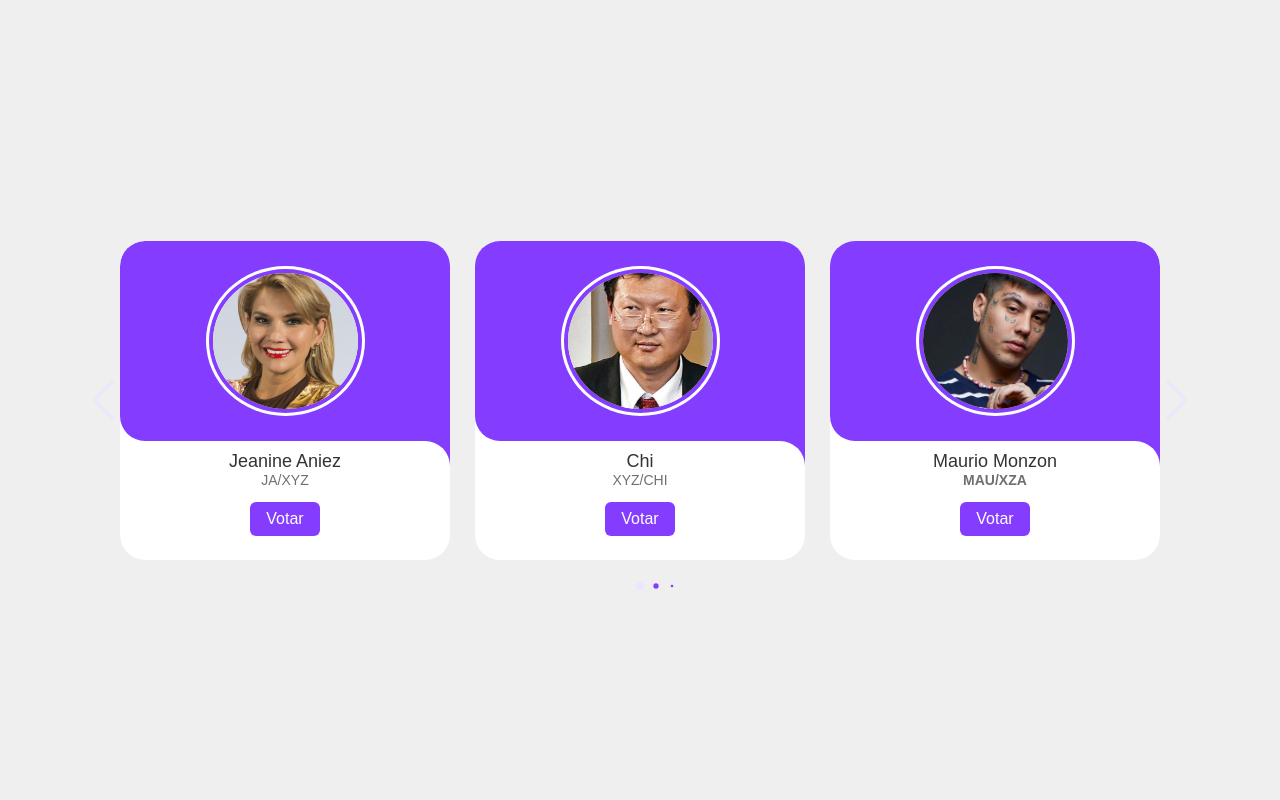
After one commit to MauriNestor/SistemaElecciones, a Flask app: template templates/votar.html in a window 1280 px wide. The commit adds this page. Run offline with Flask 3, Linux system fonts and the light colour scheme; the template is opened without the code that fills it, so the values that code supplies are empty.

Commit message:
Actualizado a objetos

```diff
--- a/app.py
+++ b/app.py
@@ -3,30 +3,32 @@ from datetime import datetime
 from flask_wtf import FlaskForm
 from wtforms import StringField, PasswordField, SubmitField
 from wtforms.validators import DataRequired
+from collections import defaultdict
 
 from elector import Elector
 from candidato import Candidato
 from comite_electoral import Comite_electoral
+from voto import Voto
 
 comite1 = Comite_electoral('jose', 123456, 'password')
 comite2 = Comite_electoral('pablo', 123457, 'password')
 
 comites=[comite1,comite2] # Lista de comite
-
-candidato1 = Candidato('javier milei',97, 'KML')
-candidato2 = Candidato('sergio massa',98, 'XYZ')
-candidato3 = Candidato('patricia bullrich',99, 'RQT')
+candidatos = []
+candidato1 = Candidato('javier milei',97, 'KML','images/baner.jpg')
+candidato2 = Candidato('sergio massa',98, 'XYZ','images/yoo.JPG')
+candidato3 = Candidato('patricia bullrich',99, 'RQT','images/yoo.JPG')
 candidatos=[candidato1, candidato2, candidato3]   # lista de candidatos
 
-elector1 = Elector('Mauricio Nestor',9344284, True,'2003-09-20','Apaza','Callapa')
-elector2 = Elector('miguel pérez',23, True, '2004-10-10','roble','gueon')
-elector3 = Elector('luis cuadros',24, True,'2005-01-21','perez', 'aeaon' )
+elector1 = Elector('Mauricio Nestor',1,'no habilitado','2003-09-20','Apaza','Callapa')
+elector2 = Elector('Miguel Grover',2, 'habilitado', '2003-09-20','Mita','gueon')
+elector3 = Elector('luis cuadros',3, 'habilitado','2003-09-20','perez', 'aeaon' )
 
 electores=[elector1, elector2, elector3]   # lista de electores
 
 votos =[]  # lista de votos
 
-app = Flask(__name__, static_url_path='/templates/Style')
+app = Flask(__name__, static_url_path='/templates/static/Style')
 app.secret_key = 'cochabamba'
 
 class LoginForm(FlaskForm):
@@ -42,13 +44,12 @@ def index():
 def verificar():
     id_elector = request.form['input-carnet']
     fn_elector_str = request.form['input-fn']
-    fn_elector = datetime.strptime(fn_elector_str, '%Y-%m-%d').date()
 
-    registrado = False
-
-    if not id_elector or not fn_elector:
+    if not id_elector or not fn_elector_str:
         flash('Por favor, complete ambos campos.', 'error')
         return render_template('loginUsuario.html')
+
+    fn_elector = datetime.strptime(fn_elector_str, '%Y-%m-%d').date()
 
     indice_elector = -1
 
@@ -61,14 +62,16 @@ def verificar():
         fechaNacimiento = datetime.strptime(elector.fnacmiento, '%Y-%m-%d').date()
 
         if ci == id_elector and fechaNacimiento == fn_elector:
-            registrado = True
-            estado = 'habilitado' if elector.habilitado else 'NO HABILITADO'
-            return render_template('perfil.html', nombre=nombre, apellidoPaterno = apellido1, apellidoMaterno = apellido2, ci=id_elector,fechaNacimiento=fn_elector,estado=estado,indice_elector=indice_elector)
+            return render_template('perfil.html', nombre=nombre, apellidoPaterno = apellido1, apellidoMaterno = apellido2, ci=id_elector,fechaNacimiento=fn_elector,habilitado=habilitado,indice_elector=indice_elector)
 
-    if not registrado:
-        flash('CI y/o fecha de nacimiento incorrecta, por favor vuelve a ingresar los datos.', 'error')
+    flash('CI y/o fecha de nacimiento incorrecta, por favor vuelve a ingresar los datos.', 'error')
+    return render_template('loginUsuario.html')
 
-    return render_template('loginUsuario.html')
+
+
+
+
+
 
 @app.route('/comite')
 def index2():
@@ -99,9 +102,79 @@ def verificar_comite():
         flash('CI y/o Contraseña incorrecta, por favor vuelve a ingresar los datos.', 'error')
 
     return render_template('loginComite.html')
-@app.route('/votar')
-def votar():
-        return render_template('votar.html')
-@app.route('/perfil')
-def perfil():
-        return render_template('perfil.html')
+
+@app.route('/irVotar', methods=['POST'])
+def irVotar():
+    return render_template('votar.html', candidatos=candidatos)
+
+
+
+@app.route('/realizar_votacion', methods=['POST'])
+def realizar_votacion():
+    candidato_ci = request.form.get('candidato_ci')
+
+    for candidato in candidatos:
+        if str(candidato.get_ci()) == candidato_ci:
+            candidato.aumentar_votos()
+            flash('¡Tu voto ha sido registrado!', 'success')
+            return render_template('verResultados.html', candidatos=candidatos)
+
+    return render_template('error.html', message='Candidato no encontrado')
+
+
+#     # Si el candidato seleccionado no se encuentra en la lista, mostrar un mensaje de error
+#     flash('El candidato seleccionado no es válido.', 'error')
+#     return redirect(url_for('irVotar'))
+
+# @app.route('/realizar_votacion', methods=['POST'])
+# def realizar_votacion():
+#     if 'usuario' not in session:
+#         flash('Por favor, inicia sesión para votar.', 'error')
+#         return redirect(url_for('index'))
+
+#     candidato_id = int(request.form['candidato_id'])
+
+#     # Encuentra el elector que está votando
+#     elector_votante = next((e for e in electores if e.get_ci() == session['usuario']), None)
+
+#     # Encuentra el candidato seleccionado
+#     candidato_seleccionado = next((c for c in candidatos if c.id == candidato_id), None)
+
+#     if elector_votante and candidato_seleccionado:
+#         # Verifica que el elector no haya votado previamente
+#         if not any(v.elector.get_ci() == elector_votante.get_ci() for v in votos):
+#             # Crea un objeto Voto y guárdalo en la lista de votos
+#             voto = Voto(elector_votante, candidato_seleccionado)
+#             votos.append(voto)
+#             flash('¡Tu voto ha sido registrado!', 'success')
+#         else:
+#             flash('Ya has votado previamente. No se permiten votos duplicados.', 'error')
+#     else:
+#         flash('Hubo un problema al procesar tu voto. Por favor, inténtalo nuevamente.', 'error')
+
+#     return redirect(url_for('index'))
+
+# voto1 = Voto(candidato1)
+# voto2 = Voto(candidato1)
+# voto3 = Voto(candidato2)
+# voto4 = Voto(candidato3)
+# voto5 = Voto(candidato1)
+# voto6 = Voto(candidato2)
+
+# votos =[voto1,voto2,voto3,voto4,voto5, voto6]  # lista de votos
+
+# @app.route('/ver_resultado', methods=['GET'])
+# def ver_res():
+#     resultados = calcular_resultados()
+#     return render_template('verResultados.html',resultados=resultados)
+
+
+# def calcular_resultados():
+#     resultados = {}
+#     for voto in votos:
+#         candidato = voto.get_candidato.get_nombre()  # Acceder al atributo sin paréntesis
+#         partido = voto.get_candidato.get_partido
+#         if candidato not in resultados:
+#             resultados[candidato,partido] = 0
+#         resultados[candidato,partido] += 1
+#     return resultados
--- /dev/null
+++ b/templates/votar.html
@@ -0,0 +1,137 @@
+<!DOCTYPE html>
+<html lang="en">
+<head>
+    <meta charset="UTF-8">
+    <meta name="viewport" content="width=device-width, initial-scale=1.0">
+    <link rel="stylesheet" href="/Style/swiper-bundle.min.css">
+    <link rel="stylesheet" href="Style/votar.css">
+    <title>Votacion</title>
+</head>
+<body>
+    <!-- <h1>AQUI SE REALIZARA EL VOTO</h1> -->
+    <div class="slide-container swiper">
+        <div class="slide-content">
+            <div class="card-wrapper swiper-wrapper">
+                    <div class="card swiper-slide">
+                        <div class="image-content">
+                            <span class="overlay"></span>
+
+                            <div class="card-image">
+                                    <img src="assets/icon/aniez.jpg" alt="" class="card-img">
+                            </div>
+                        </div>
+
+                        <div class="card-content">
+                            <h2 class="name">Jeanine Aniez</h2>
+                            <p class="description">
+                                JA/XYZ
+                            </p>
+                            <button class="button">Votar</button>
+                        </div>
+
+
+                    </div>
+                    <div class="card swiper-slide">
+                        <div class="image-content">
+                            <span class="overlay"></span>
+
+                            <div class="card-image">
+                                    <img src="assets/icon/chi.jpg" alt="" class="card-img">
+                            </div>
+                        </div>
+
+                        <div class="card-content">
+                            <h2 class="name">Chi</h2>
+                            <p class="description">
+                                XYZ/CHI
+                            </p>
+                            <button class="button">Votar</button>
+                        </div>
+
+
+                    </div>
+                    <div class="card swiper-slide">
+                        <div class="image-content">
+                            <span class="overlay"></span>
+
+                            <div class="card-image">
+                                    <img src="assets/icon/duki.jpeg" alt="" class="card-img">
+                            </div>
+                        </div>
+
+                        <div class="card-content">
+                            <h2 class="name">Maurio Monzon<h2>
+                            <p class="description">
+                                MAU/XZA
+                            </p>
+                            <button class="button">Votar</button>
+                        </div>
+
+
+                    </div>
+                    <div class="card swiper-slide">
+                        <div class="image-content">
+                            <span class="overlay"></span>
+
+                            <div class="card-image">
+                                    <img src="assets/icon/luisarce.webp" alt="" class="card-img">
+                            </div>
+                        </div>
+
+                        <div class="card-content">
+                            <h2 class="name">Luis Arce Catacora</h2>
+                            <p class="description">
+                                MAS/IPSP
+                            </p>
+                            <button class="button">Votar</button>
+                        </div>
+
+
+                    </div>
+                    <div class="card swiper-slide">
+                        <div class="image-content">
+                            <span class="overlay"></span>
+
+                            <div class="card-image">
+                                    <img src="assets/icon/mesa.jpg" alt="" class="card-img">
+                            </div>
+                        </div>
+
+                        <div class="card-content">
+                            <h2 class="name">Luis Mesa</h2>
+                            <p class="description">
+                                MCO/PCO
+                            </p>
+                            <button class="button">Votar</button>
+                        </div>
+                    </div>
+                    <div class="card swiper-slide">
+                        <div class="image-content">
+                            <span class="overlay"></span>
+
+                            <div class="card-image">
+                                    <img src="assets/icon/wos.jpg" alt="" class="card-img">
+                            </div>
+                        </div>
+
+                        <div class="card-content">
+                            <h2 class="name">Valentin Oliva</h2>
+                            <p class="description">
+                                VAL/OL
+                            </p>
+                            <button class="button">Votar</button>
+                        </div>
+
+
+                    </div>
+            </div>
+        </div>
+
+        <div class="swiper-button-next swiper-navBtn"></div>
+        <div class="swiper-button-prev swiper-navBtn"></div>
+        <div class="swiper-pagination"></div>
+    </div>
+</body>
+<script src="/JS/swiper-bundle.min.js"></script>
+<script src="/JS/votar.js"></script>
+</html>
```
Also changed, not shown: templates/loginComite.html (+25 -8 lines), 1 other file.
